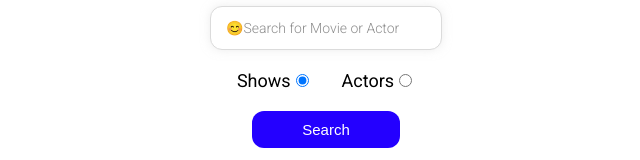
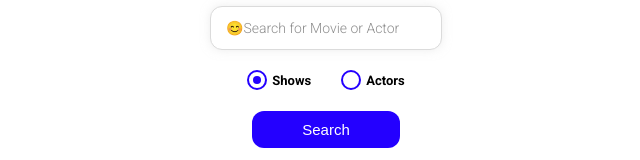
Before and after one commit to Aniketdhage/moviesbydhage, a React (Create React App) app: page / in a window 1280 px wide. Shown: the part 198-358 px from the top of the page, without its empty margins (314-954 px from the left). Built offline with nearby package versions, Linux system fonts and the light colour scheme.

Commit message:
added animation using react fadin

```diff
--- a/package.json
+++ b/package.json
@@ -8,6 +8,7 @@
     "@testing-library/user-event": "^13.5.0",
     "react": "^17.0.2",
     "react-dom": "^17.0.2",
+    "react-fade-in": "^2.0.1",
     "react-router": "^5.2.0",
     "react-router-dom": "^5.2.0",
     "react-scripts": "5.0.0",
--- a/src/Pages/Home.js
+++ b/src/Pages/Home.js
@@ -1,5 +1,6 @@
 import React, { useState } from "react";
 import ActorGrid from "../components/actor/ActorGrid";
+import CustomRadio from "../components/CustomRadio";
 import MainPageLayout from "../components/MainPageLayout";
 import ShowGrid from "../components/show/ShowGrid";
 import { apiGet } from "../misc/config";
@@ -59,28 +60,22 @@ const Home = () => {
 
       <RadioInputsWrapper>
         <div>
-          <label htmlFor="shows-search">
-            Shows
-            <input
+          <CustomRadio
+            label="Shows"
             id="shows-search"
-              type="radio"
             checked={isShowSearch}
             value="shows"
             onChange={onRadioChange}
           />
-          </label>
         </div>
         <div>
-          <label htmlFor="actor-search">
-            Actors
-            <input
+          <CustomRadio
+            label="Actors"
             id="actor-search"
-              type="radio"
             value="people"
             checked={!isShowSearch}
             onChange={onRadioChange}
           />
-          </label>
         </div>
       </RadioInputsWrapper>
       <SearchButtonWrapper>
--- a/src/components/Styled.js
+++ b/src/components/Styled.js
@@ -1,6 +1,6 @@
 import styled from "styled-components";
-
-export const FlexGrid = styled.div`
+import FadeIn from "react-fade-in/lib/FadeIn";
+export const FlexGrid = styled(FadeIn)`
   display: flex;
   justify-content: center;
   flex-wrap: wrap;
```
Also changed, not shown: 1 other file (tests, documents, lock files or other folders). Lines whose indentation alone changed are shown as unchanged.
